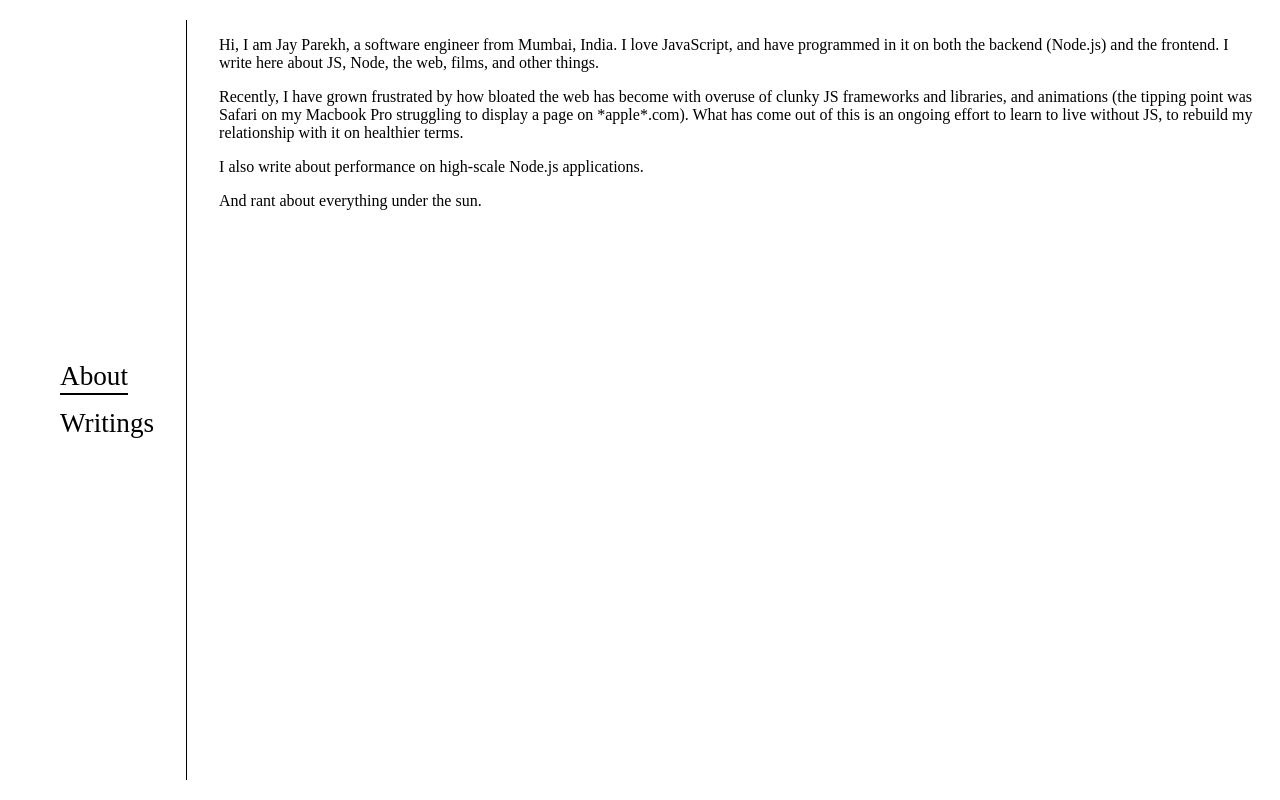
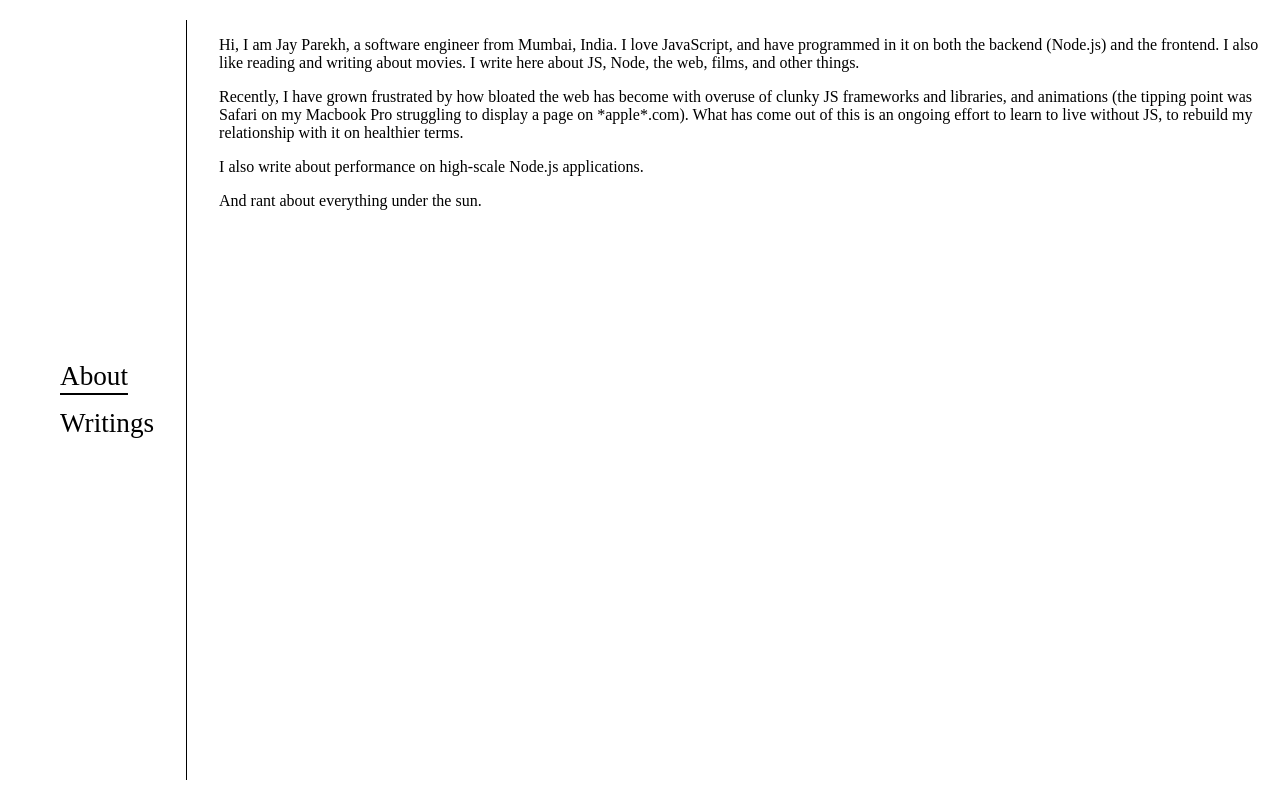
Before and after one commit to violetviolinist/personal_blog, an Eleventy site: page about.html in a window 1280 px wide. Built offline with nearby package versions, Linux system fonts and the light colour scheme; Eleventy itself is replaced by a stand-in of ours; files that its build step writes are made by us from their sources.

Commit message:
update about

```diff
--- a/about.html
+++ b/about.html
@@ -5,7 +5,7 @@ heading: About me
 layout: main.html
 ---
 <p>
-  Hi, I am Jay Parekh, a software engineer from Mumbai, India. I love JavaScript, and have programmed in it on both the backend (Node.js) and the frontend. I write here about JS, Node, the web, films, and other things.
+  Hi, I am Jay Parekh, a software engineer from Mumbai, India. I love JavaScript, and have programmed in it on both the backend (Node.js) and the frontend. I also like reading and writing about movies. I write here about JS, Node, the web, films, and other things.
 </p>
 
 <p>
```
